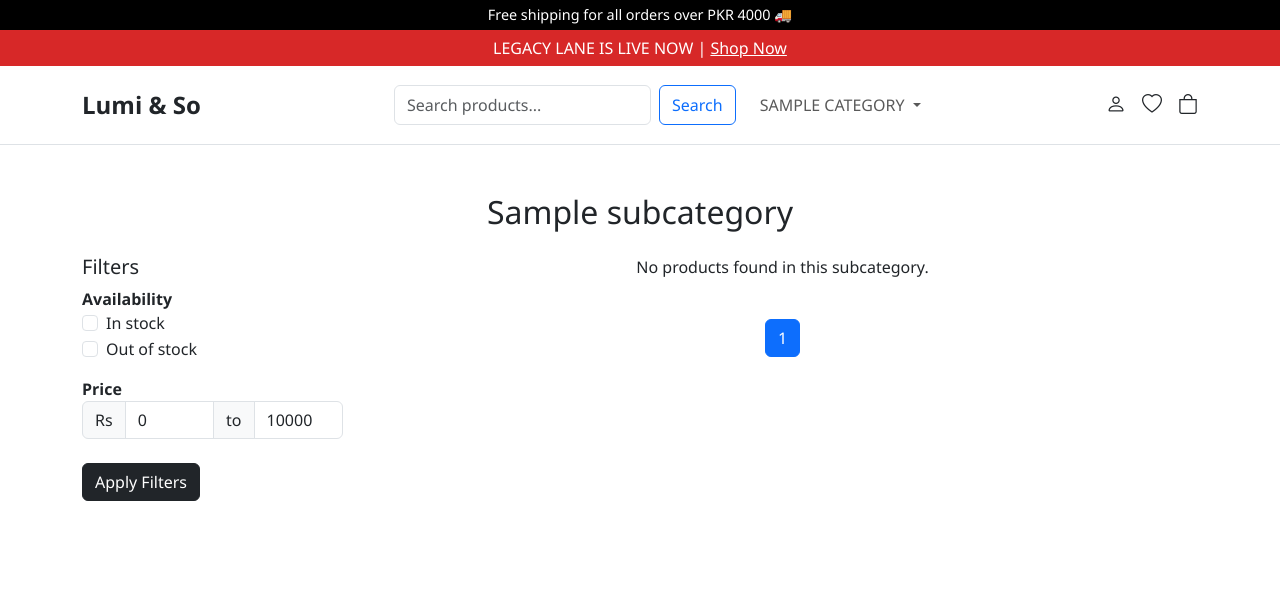
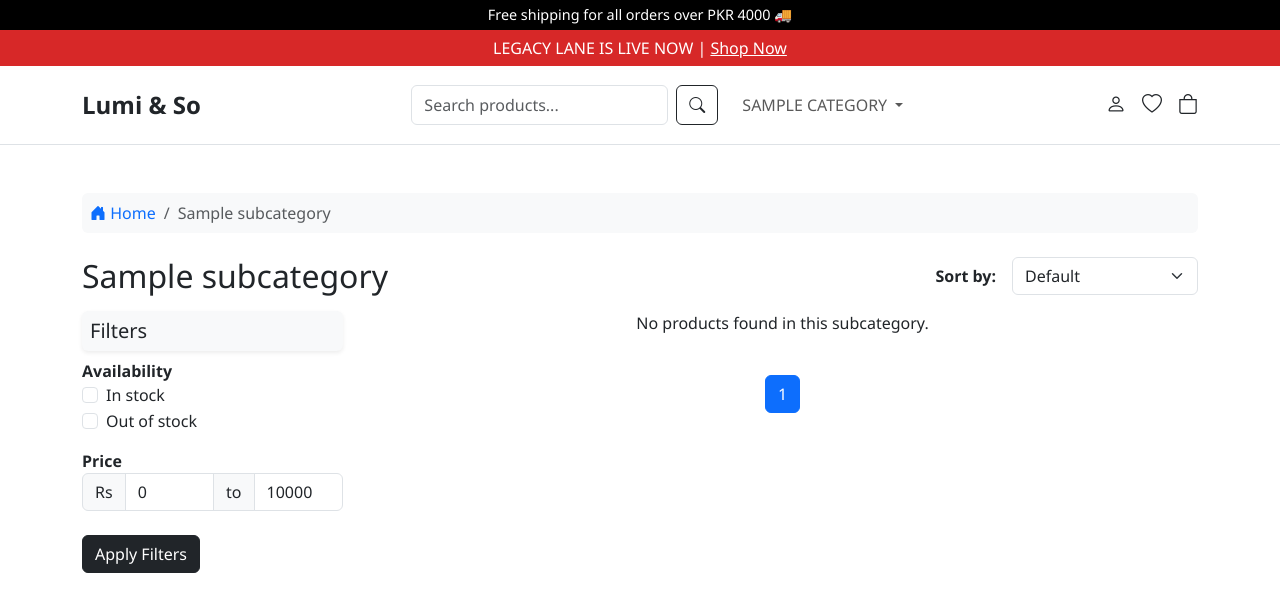
Before and after one commit to furqann76/Lumi-So-ecommerce, a Django app: page /subcategory/1/ in a window 1280 px wide. Shown: the top 591 px of the page. Run offline with Django 5.2, Linux system fonts and the light colour scheme; tables that the repository leaves empty hold one stand-in row (values such as "Sample post"); data that the repository does not hold is empty; some libraries are stand-ins or nearby versions.

Commit message:
added breadcrumb,better layout of review,search icon etc

```diff
--- a/store/templates/store/base.html
+++ b/store/templates/store/base.html
@@ -83,7 +83,9 @@
         <ul class="navbar-nav gap-3">
           <form class="d-flex ms-auto" method="get" action="{% url 'search_products' %}">
             <input class="form-control me-2" type="search" placeholder="Search products..." name="q" required>
-            <button class="btn btn-outline-primary" type="submit">Search</button>
+            <button class="btn btn-outline-dark" type="submit">
+              <i class="bi bi-search fs-6"></i>
+            </button>
           </form>
           {% for category in nav_categories %}
             {% if category.subcategories.all %}
--- a/store/templates/store/cart.html
+++ b/store/templates/store/cart.html
@@ -3,7 +3,7 @@
 {% block title %}Cart - Lumi & So{% endblock %}
 
 {% block content %}
-
+   {% include 'store/partials/breadcrumb.html' %}
 <style>
   body {
     font-family: 'Segoe UI', sans-serif;
--- /dev/null
+++ b/store/templates/store/partials/breadcrumb.html
@@ -0,0 +1,31 @@
+<!-- Bootstrap 5 Breadcrumb with proper spacing and icons -->
+<nav aria-label="breadcrumb" class="mb-4">
+  <ol class="breadcrumb bg-light p-2 rounded">
+    <li class="breadcrumb-item">
+      <a href="{% url 'home' %}" class="text-decoration-none">
+        <i class="bi bi-house-door-fill"></i> Home
+      </a>
+    </li>
+
+    {% if subcategory %}
+      <li class="breadcrumb-item active" aria-current="page">{{ subcategory.name }}</li>
+
+    {% elif product %}
+      <li class="breadcrumb-item">
+        <a href="{% url 'subcategory_products' product.subcategory.id %}" class="text-decoration-none">
+          {{ product.subcategory.name }}
+        </a>
+      </li>
+      <li class="breadcrumb-item active" aria-current="page">{{ product.title }}</li>
+
+    {% elif request.resolver_match.url_name == 'search_products' %}
+      <li class="breadcrumb-item active" aria-current="page">Search Results</li>
+
+    {% elif view_title %}
+      <li class="breadcrumb-item active" aria-current="page">{{ view_title }}</li>
+
+    {% else %}
+      <li class="breadcrumb-item active" aria-current="page">Page</li>
+    {% endif %}
+  </ol>
+</nav>
--- a/store/templates/store/subcategory_products.html
+++ b/store/templates/store/subcategory_products.html
@@ -3,12 +3,33 @@
 {% block title %}{{ subcategory.name }} - Lumi & So{% endblock %}
 
 {% block content %}
-  <h2 class="mb-4 text-center">{{ subcategory.name }}</h2>
+   {% include 'store/partials/breadcrumb.html' %}
+  <!-- Title and Sort Bar -->
+  <div class="d-flex justify-content-between align-items-center mb-3">
+    <h2 class="mb-0">{{ subcategory.name }}</h2>
+
+    <!-- Sorting Form -->
+    <form method="get" class="d-flex align-items-center gap-2">
+      {% for val in selected_availability %}
+        <input type="hidden" name="availability" value="{{ val }}">
+      {% endfor %}
+      <input type="hidden" name="min_price" value="{{ min_price }}">
+      <input type="hidden" name="max_price" value="{{ max_price }}">
+
+      <label for="sort" class="me-2 fw-semibold">Sort by:</label>
+      <select name="sort" id="sort" class="form-select w-auto" onchange="this.form.submit()">
+        <option value="">Default</option>
+        <option value="newest" {% if selected_sort == 'newest' %}selected{% endif %}>Newest</option>
+        <option value="low" {% if selected_sort == 'low' %}selected{% endif %}>Price: Low to High</option>
+        <option value="high" {% if selected_sort == 'high' %}selected{% endif %}>Price: High to Low</option>
+      </select>
+    </form>
+  </div>
 
   <div class="row">
     <!-- Filters Sidebar -->
     <div class="col-md-3">
-      <h5>Filters</h5>
+      <h5 class="p-2 bg-light rounded shadow-sm">Filters</h5>
       <form method="get">
         <!-- Availability -->
         <div class="mb-3">
@@ -66,19 +87,19 @@
         <ul class="pagination justify-content-center">
           {% if page_obj.has_previous %}
             <li class="page-item">
-              <a class="paage-link" href="?{% if selected_availability %}{{ selected_availability|join:'&availability=' }}&{% endif %}min_price={{ min_price }}&max_price={{ max_price }}&page={{ page_obj.previous_page_number }}">Previous</a>
+              <a class="page-link" href="?{% if selected_availability %}{{ selected_availability|join:'&availability=' }}&{% endif %}min_price={{ min_price }}&max_price={{ max_price }}&sort={{ selected_sort }}&page={{ page_obj.previous_page_number }}">Previous</a>
             </li>
           {% endif %}
 
           {% for num in page_obj.paginator.page_range %}
             <li class="page-item {% if page_obj.number == num %}active{% endif %}">
-              <a class="page-link" href="?{% if selected_availability %}{{ selected_availability|join:'&availability=' }}&{% endif %}min_price={{ min_price }}&max_price={{ max_price }}&page={{ num }}">{{ num }}</a>
+              <a class="page-link" href="?{% if selected_availability %}{{ selected_availability|join:'&availability=' }}&{% endif %}min_price={{ min_price }}&max_price={{ max_price }}&sort={{ selected_sort }}&page={{ num }}">{{ num }}</a>
             </li>
           {% endfor %}
 
           {% if page_obj.has_next %}
             <li class="page-item">
-              <a class="page-link" href="?{% if selected_availability %}{{ selected_availability|join:'&availability=' }}&{% endif %}min_price={{ min_price }}&max_price={{ max_price }}&page={{ page_obj.next_page_number }}">Next</a>
+              <a class="page-link" href="?{% if selected_availability %}{{ selected_availability|join:'&availability=' }}&{% endif %}min_price={{ min_price }}&max_price={{ max_price }}&sort={{ selected_sort }}&page={{ page_obj.next_page_number }}">Next</a>
             </li>
           {% endif %}
         </ul>
--- a/store/templates/store/wishlist.html
+++ b/store/templates/store/wishlist.html
@@ -2,6 +2,7 @@
 {% block title %}My Wishlist{% endblock %}
 
 {% block content %}
+   {% include 'store/partials/breadcrumb.html' %}
 <div class="container py-5">
   <h2 class="fw-bold mb-4">My Wishlist</h2>
   {% if wishlist %}
--- a/store/views/product.py
+++ b/store/views/product.py
@@ -7,6 +7,7 @@ from django.contrib import messages
 from ..models.product import Review
 from django.db.models import Q
 from django.core.paginator import Paginator
+from textblob import TextBlob
 
 
 def search_products(request):
@@ -36,6 +37,7 @@ def subcategory_products(request, subcategory_id):
     availability = request.GET.getlist("availability")
     min_price = request.GET.get("min_price")
     max_price = request.GET.get("max_price")
+    sort = request.GET.get("sort")
 
     if "in" in availability:
         products = products.filter(stock__gt=0)
@@ -46,6 +48,14 @@ def subcategory_products(request, subcategory_id):
         products = products.filter(price__gte=min_price)
     if max_price:
         products = products.filter(price__lte=max_price)
+
+    # --- Sorting ---
+    if sort == "newest":
+        products = products.order_by("-id")
+    elif sort == "low":
+        products = products.order_by("price")
+    elif sort == "high":
+        products = products.order_by("-price")
 
     # --- Pagination ---
     paginator = Paginator(products, 6)  # Show 6 products per page
@@ -58,6 +68,7 @@ def subcategory_products(request, subcategory_id):
         "min_price": min_price or 0,
         "max_price": max_price or 10000,
         "selected_availability": availability,
+        "selected_sort": sort,
     }
 
     return render(request, "store/subcategory_products.html", context)
@@ -92,6 +103,20 @@ def product_detail(request, product_id):
             review = review_form.save(commit=False)
             review.product = product
             review.user = request.user
+
+            # --- Sentiment Analysis ---
+            comment_text = review.comment
+            analysis = TextBlob(comment_text)
+            polarity = analysis.sentiment.polarity
+
+            if polarity >= 3:
+                review.sentiment = "Positive"
+            elif polarity <= 2:
+                review.sentiment = "Negative"
+            else:
+                review.sentiment = "Neutral"
+            # --------------------------
+
             review.save()
             messages.success(request, "Your review has been submitted.")
             return redirect("product_detail", product_id=product_id)
```
Also changed, not shown: store/models/product.py (+9 -0 lines), store/templates/store/product_detail.html (+36 -11 lines), store/migrations/0008_review_sentiment.py (added), store/migrations/0009_alter_review_sentiment.py (added).
